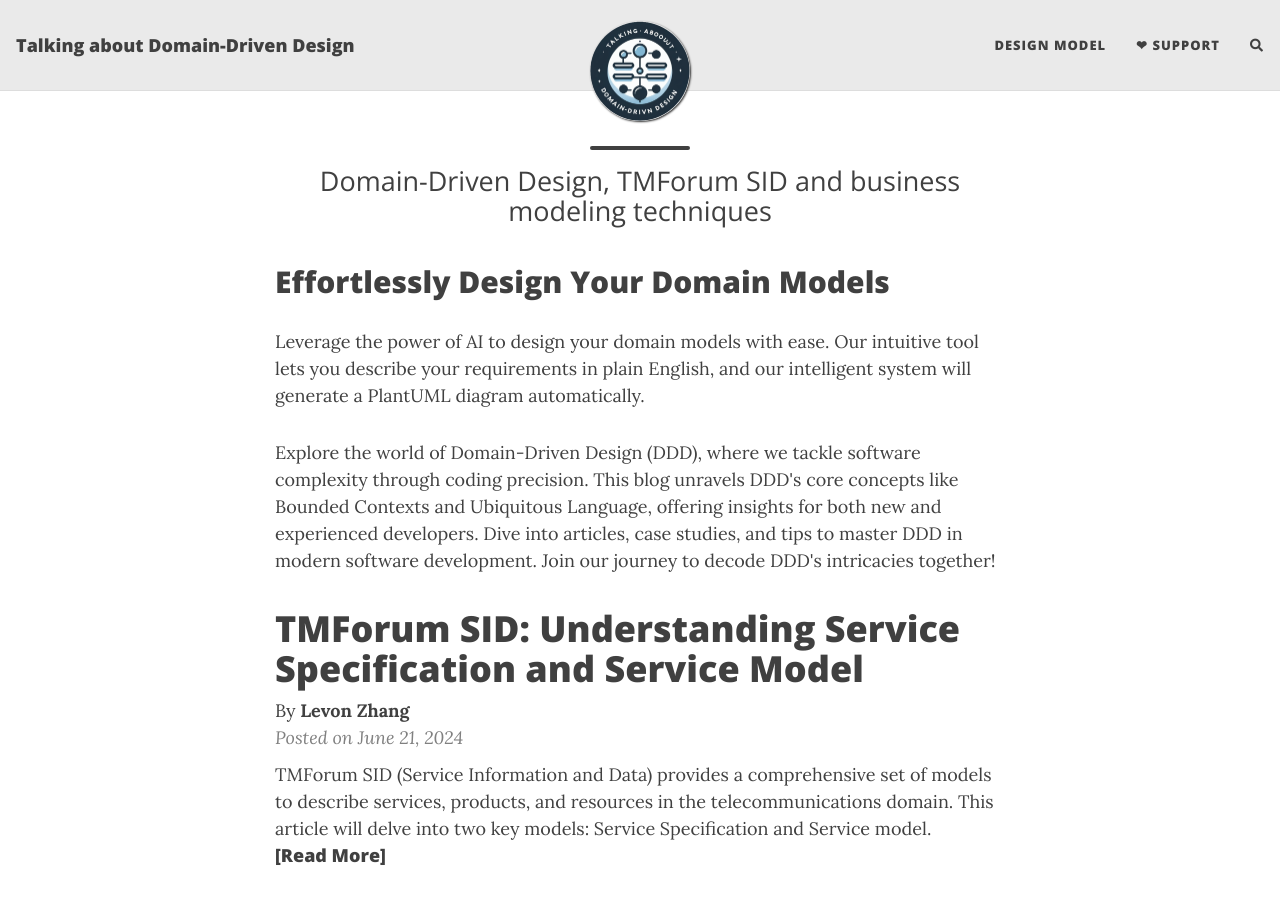
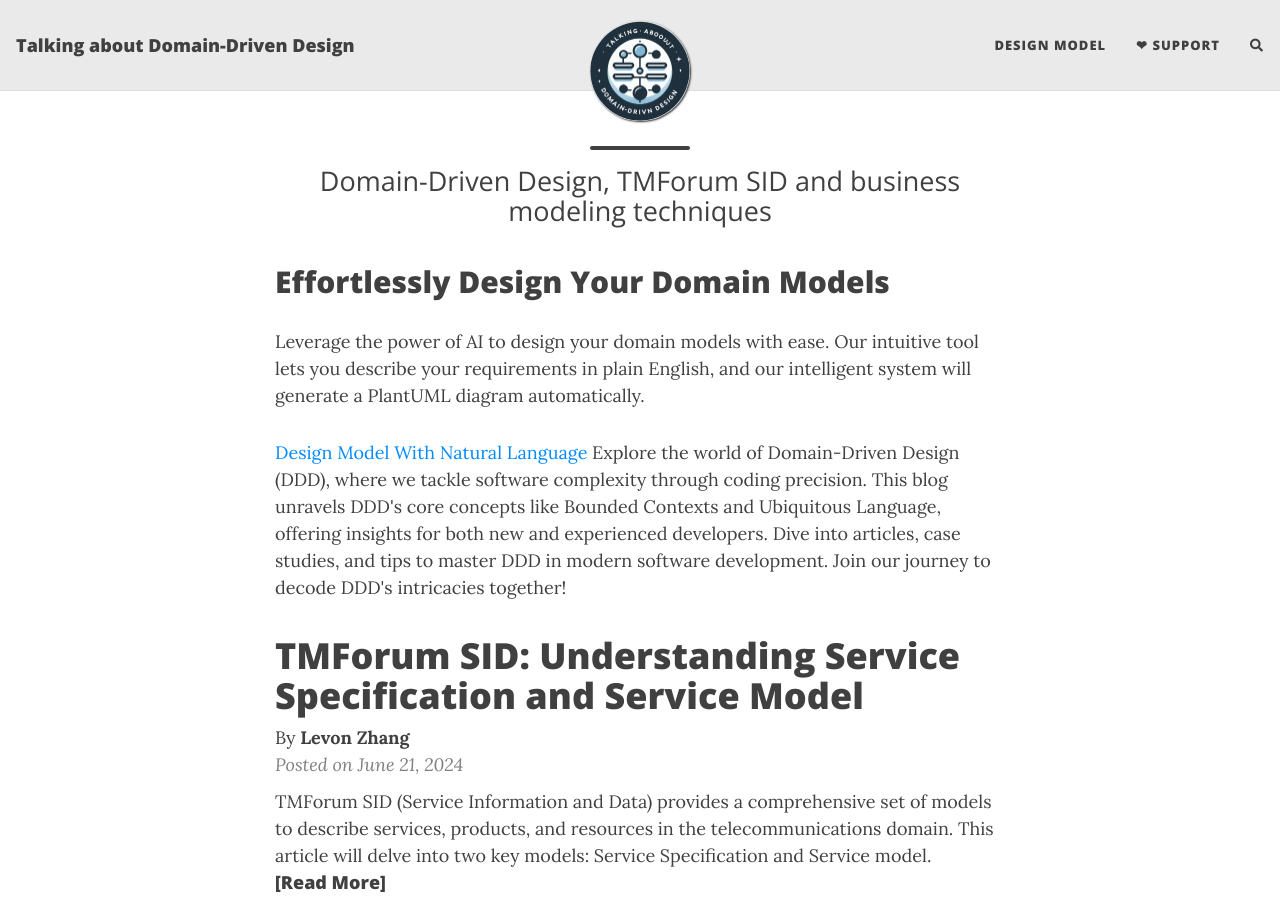
Before and after one commit to zlianhua/ddd-blog, a Jekyll site: the page built from index.html, in a window 1280 px wide and 900 px high. Built offline with Jekyll 4.4.1, drawn with Linux system fonts in a browser that asks for light colours; nearby versions of some CDN libraries; the list of posts is cut into pages by our own code; comment, search, counter and statistics services are not loaded.

Commit message:
fix ahref

```diff
--- a/index.html
+++ b/index.html
@@ -9,10 +9,9 @@ subtitle: 'Domain-Driven Design, TMForum SID and business modeling techniques'
     Our intuitive tool lets you describe your requirements in plain English,
     and our intelligent system will generate a PlantUML diagram automatically.
 </p>
-<a href="modelDesign"></a>
+<a href="modelDesign">Design Model With Natural Language</a>
+
 Explore the world of Domain-Driven Design (DDD), where we tackle software complexity through coding precision. This blog unravels DDD's core concepts like Bounded Contexts and Ubiquitous Language, offering insights for both new and experienced developers. Dive into articles, case studies, and tips to master DDD in modern software development. Join our journey to decode DDD's intricacies together!
-
-</a>
 <!-- Thank you for exploring my curated product selection! 🌟 By purchasing through the links provided below, you'll be supporting my blog. I appreciate your support! 🙏 -->
 <!-- <br><br> -->
 <!-- <table>
```
